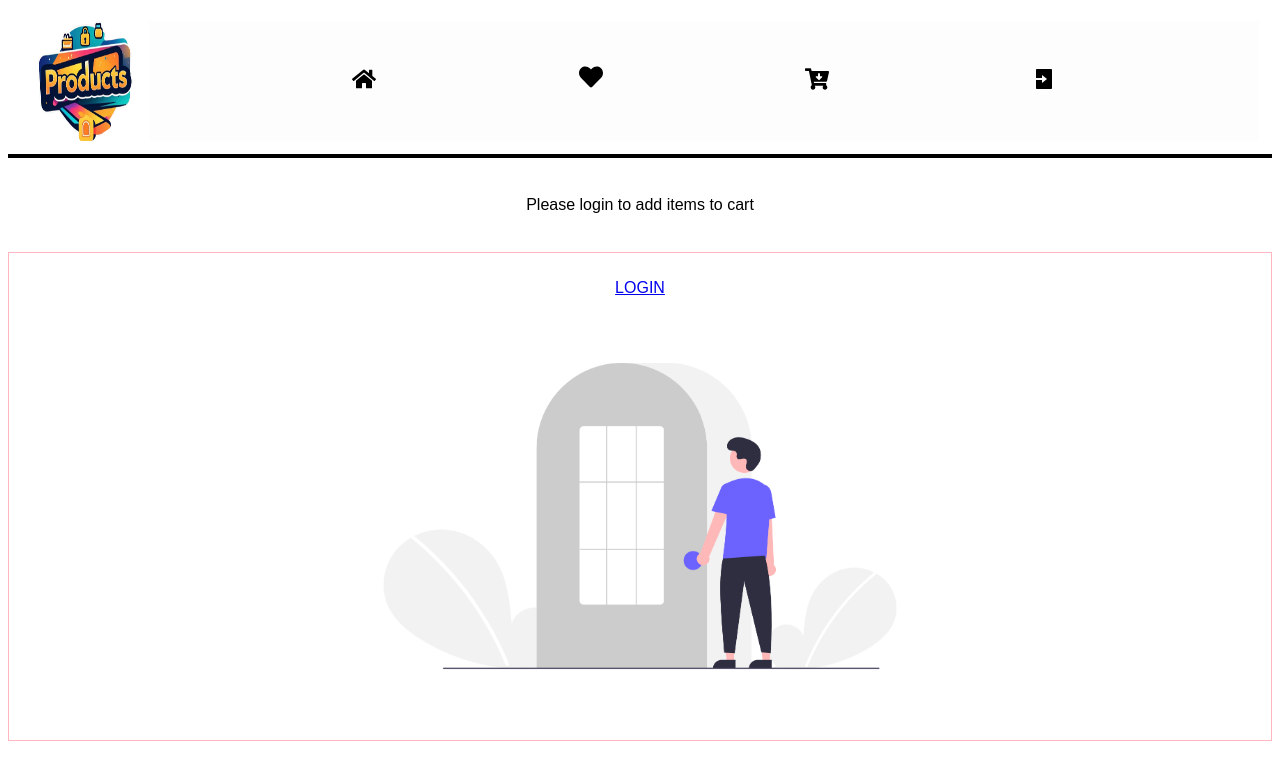
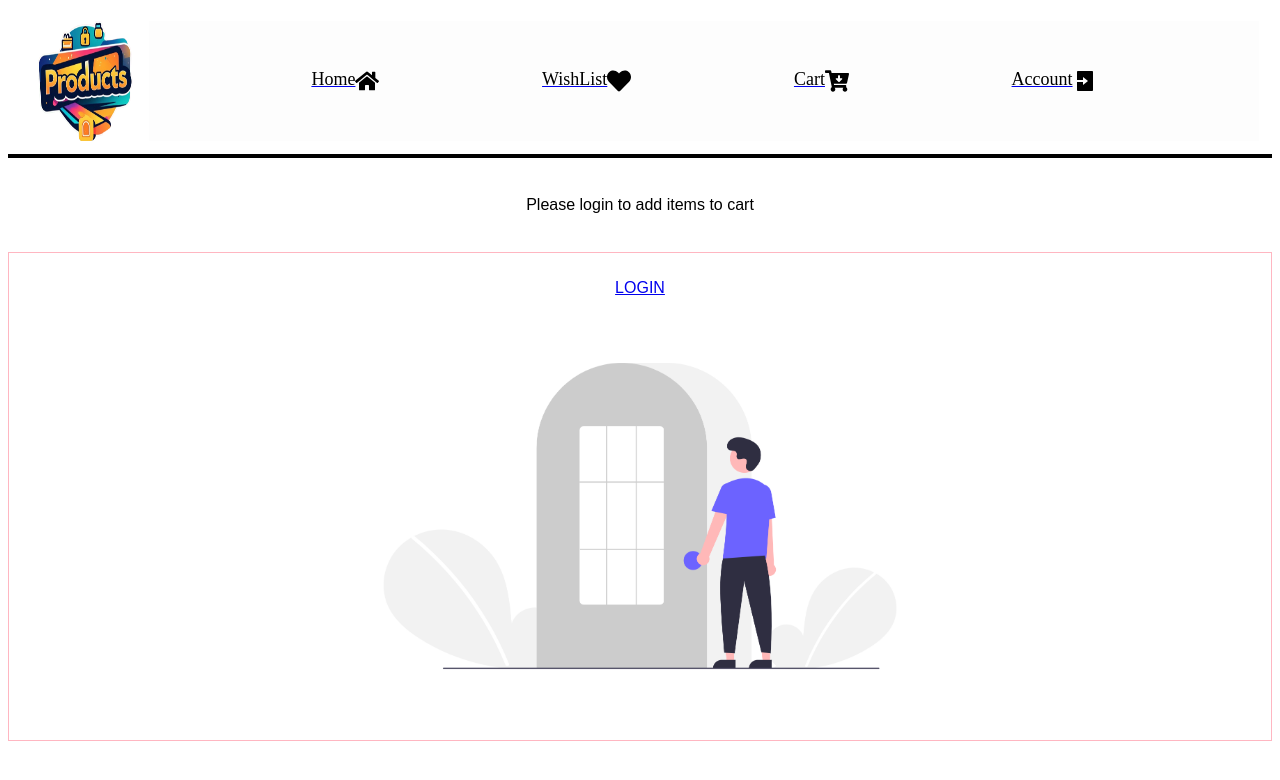
Before and after one commit to Saivamsiaravala/Products, a React (Vite) app: page /cart in a window 1280 px wide. Shown: the top 780 px of the page. Built offline with nearby package versions, Linux system fonts and the light colour scheme.

Commit message:
make responsive design

```diff
--- a/src/App.tsx
+++ b/src/App.tsx
@@ -36,10 +36,17 @@ const App = () => {
             transition={{ duration: 0.4 }}
             className="link"
           >
-            <NavLink to="" title="Home">
-              <FaHome className="icon" />
+            <NavLink
+              to=""
+              title="Home"
+              className={(isActive) => (isActive ? "home isActive" : "home")}
+            >
+              <div>
+                <span>Home</span> <FaHome className="icon" />
+              </div>
             </NavLink>
           </motion.div>
+
           <motion.div
             whileHover={{ scale: 1.3 }}
             whileTap={{ scale: 0.85 }}
@@ -49,14 +56,16 @@ const App = () => {
             <NavLink
               title="Wishlist"
               to="wishlist"
-              className={(isActive) => isActive && "isActive"}
+              className={(isActive) =>
+                isActive ? "wishlist isActive" : "wishlist"
+              }
             >
-              <FaHeart className="icon" />
-              <sub>
-                <div></div>
-              </sub>
+              <div>
+                <span>WishList</span> <FaHeart className="icon" />
+              </div>
             </NavLink>
           </motion.div>
+
           <motion.div
             whileHover={{ scale: 1.3 }}
             whileTap={{ scale: 0.85 }}
@@ -66,9 +75,12 @@ const App = () => {
             <NavLink
               to="cart"
               title="Cart"
-              className={(isActive) => isActive && "isActive"}
+              className={(isActive) => (isActive ? "cart isActive" : "cart")}
             >
-              <FaCartArrowDown className="icon" />
+              <div>
+                <span>Cart</span>
+                <FaCartArrowDown className="icon" />
+              </div>
               {/* <sup
                 style={{
                   fontSize: "small",
@@ -81,6 +93,7 @@ const App = () => {
               </sup> */}
             </NavLink>
           </motion.div>
+
           <motion.div
             whileHover={{ scale: 1.3 }}
             whileTap={{ scale: 0.85 }}
@@ -90,9 +103,12 @@ const App = () => {
             <NavLink
               to="login"
               title="Login"
-              className={(isActive) => isActive && "isActive"}
+              className={(isActive) => (isActive ? "login isActive" : "login")}
             >
-              <RiLoginBoxFill className="icon" />
+              <div>
+                <span>Account</span>
+                <RiLoginBoxFill className="icon" />
+              </div>
             </NavLink>
           </motion.div>
         </div>
--- a/src/Pages/Cart/Cart.tsx
+++ b/src/Pages/Cart/Cart.tsx
@@ -42,6 +42,7 @@ const Cart = () => {
           </div>
         ) : (
           <div className="cart-grid">
+            <div className="cart">Cart</div>
             {cartItems.length ? (
               <>
                 <div className="cart-items">
--- a/src/Pages/Wishlist/Wishlist.tsx
+++ b/src/Pages/Wishlist/Wishlist.tsx
@@ -52,6 +52,7 @@ const Wishlist = () => {
           </div>
         ) : (
           <div className="wishlist-grid">
+            <div className="wishlist">WishList</div>
             {wishListItems.length ? (
               <div className="wishlist-items">
                 {wishListItems.map((item) => {
--- a/src/styles/styles.css
+++ b/src/styles/styles.css
@@ -65,6 +65,23 @@ main nav .links {
   -webkit-backdrop-filter: blur(10px);
           backdrop-filter: blur(10px);
   min-height: 40px;
+}
+main nav .links div {
+  display: flex;
+}
+main nav .links div isActive {
+  color: white;
+}
+main nav .links div span {
+  display: none;
+}
+@media (min-width: 768px) {
+  main nav .links div span {
+    display: block;
+    font-size: large;
+    text-decoration-line: none !important;
+    color: black;
+  }
 }
 main nav .links .icon {
   font-size: x-large;
@@ -190,13 +207,19 @@ main .wishlist .wishlist-login .login img {
 main .wishlist .wishlist-login .login:hover {
   box-shadow: rgba(50, 50, 93, 0.25) 0px 30px 60px -12px inset, rgba(0, 0, 0, 0.3) 0px 18px 36px -18px inset;
 }
+main .wishlist .wishlist-grid .wishlist {
+  margin: 1vw auto;
+  text-align: center;
+  font-weight: 700;
+  font-size: x-large;
+  padding: 1vw;
+  border-bottom: 2px solid black;
+  width: 50%;
+}
 main .wishlist .wishlist-grid .wishlist-empty {
   font-family: Arial, Helvetica, sans-serif;
   font-weight: 400;
   text-align: center;
-  margin: 3vw 0;
-}
-main .wishlist .wishlist-grid .wishlist-empty .wishlist-title {
   margin: 3vw 0;
 }
 main .wishlist .wishlist-grid .wishlist-empty .add-products {
@@ -311,13 +334,19 @@ main .cart .cart-login .login img {
 main .cart .cart-login .login:hover {
   box-shadow: rgba(50, 50, 93, 0.25) 0px 30px 60px -12px inset, rgba(0, 0, 0, 0.3) 0px 18px 36px -18px inset;
 }
+main .cart .cart-grid .cart {
+  margin: 1vw auto;
+  text-align: center;
+  font-weight: 700;
+  font-size: x-large;
+  padding: 1vw;
+  border-bottom: 2px solid black;
+  width: 50%;
+}
 main .cart .cart-grid .cart-empty {
   font-family: Arial, Helvetica, sans-serif;
   font-weight: 400;
   text-align: center;
-  margin: 3vw 0;
-}
-main .cart .cart-grid .cart-empty .cart-title {
   margin: 3vw 0;
 }
 main .cart .cart-grid .cart-empty .add-products {
--- a/src/styles/styles.scss
+++ b/src/styles/styles.scss
@@ -113,6 +113,22 @@ main {
       background-color: rgb(237, 237, 237, 0.1);
       backdrop-filter: blur(10px);
       min-height: 40px;
+      div {
+        display: flex;
+        // flex-direction: column;
+        isActive {
+          color: Colors(textColor2);
+        }
+        span {
+          display: none;
+          @include responsive(tablet) {
+            display: block;
+            font-size: large;
+            text-decoration-line: none !important;
+            color: black;
+          }
+        }
+      }
       .icon {
         font-size: x-large;
         color: black;
@@ -249,15 +265,21 @@ main {
       }
     }
     .wishlist-grid {
+      .wishlist {
+        margin: Margins(margin1) auto;
+        text-align: center;
+        font-weight: 700;
+        font-size: x-large;
+        padding: Paddings(padding1);
+        border-bottom: 2px solid black;
+        width: 50%;
+      }
       .wishlist-empty {
         font-family: Arial, Helvetica, sans-serif;
         font-weight: 400;
         text-align: center;
         margin: Margins(margin3) 0;
 
-        .wishlist-title {
-          margin: Margins(margin3) 0;
-        }
         .add-products {
           padding: Paddings(padding2);
           border: 1px solid lightpink;
@@ -379,14 +401,21 @@ main {
       }
     }
     .cart-grid {
+      .cart {
+        margin: Margins(margin1) auto;
+        text-align: center;
+        font-weight: 700;
+        font-size: x-large;
+        padding: Paddings(padding1);
+        border-bottom: 2px solid black;
+        width: 50%;
+      }
       .cart-empty {
         font-family: Arial, Helvetica, sans-serif;
         font-weight: 400;
         text-align: center;
         margin: Margins(margin3) 0;
-        .cart-title {
-          margin: Margins(margin3) 0;
-        }
+
         .add-products {
           padding: Paddings(padding2);
           border: 1px solid lightpink;
```
Also changed, not shown: 1 other file (tests, documents, lock files or other folders).
